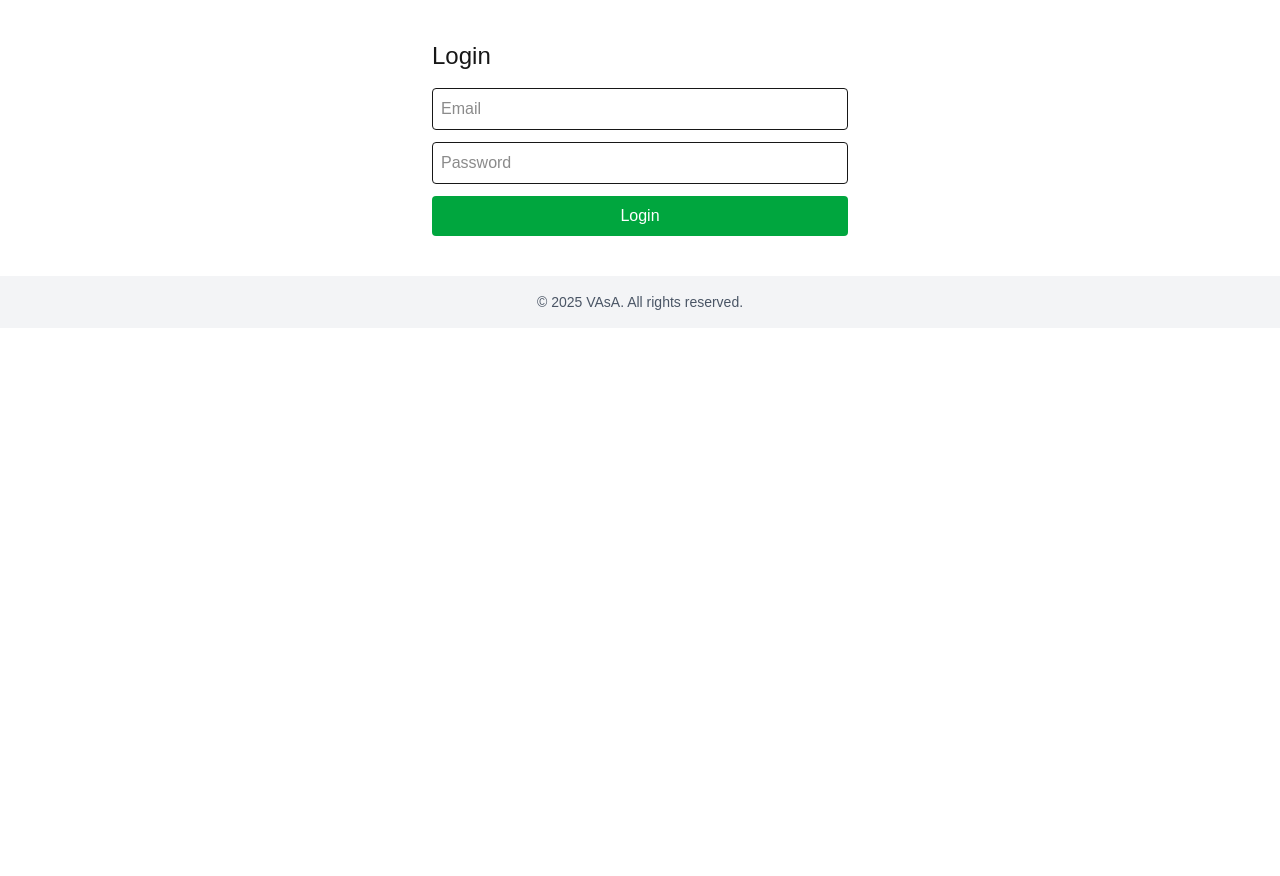
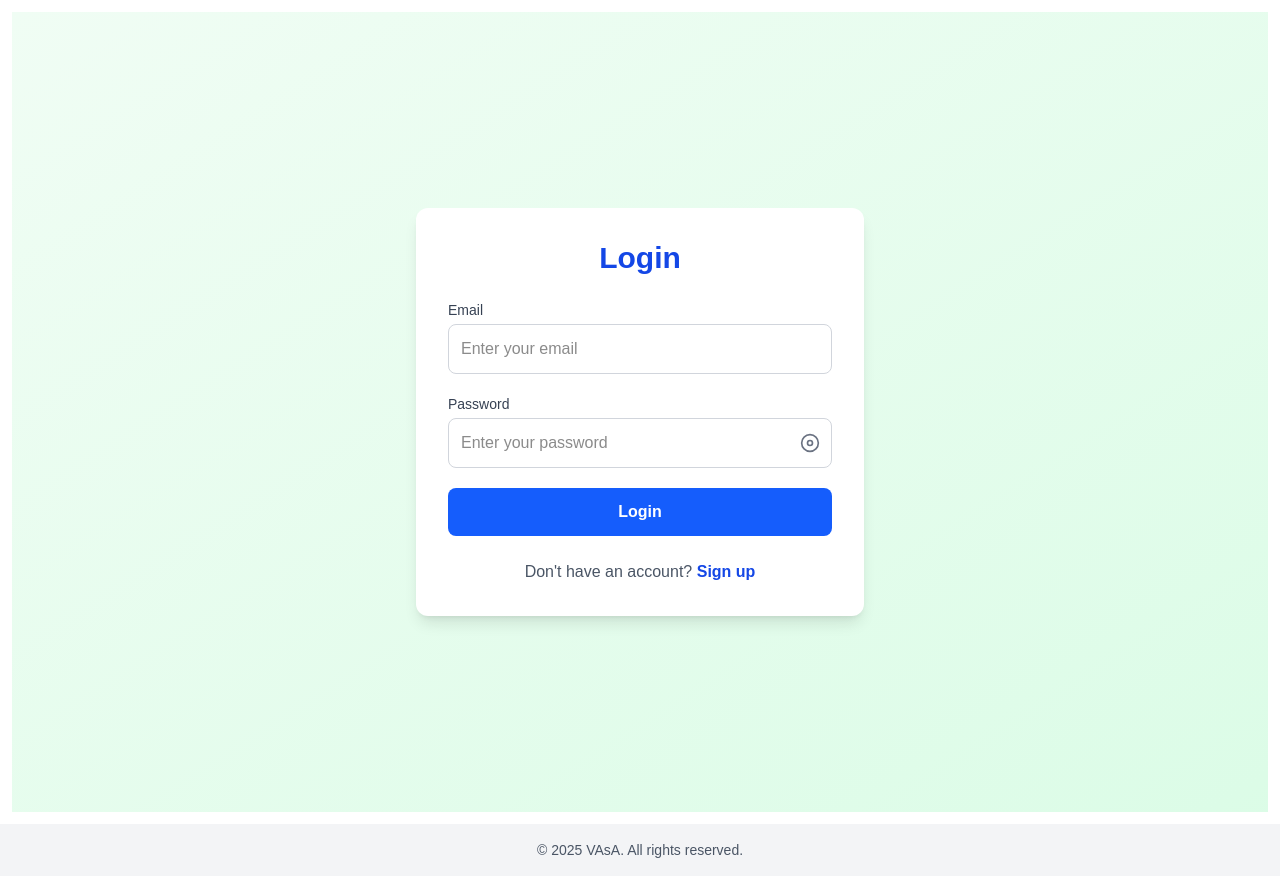
Before and after one commit to Kehinde13/vasa, a Next.js app: page /auth/login in a window 1280 px wide. Before the commit the page ends 800 px from the top, so only its background shows below. Built offline with nearby package versions, Linux system fonts and the light colour scheme.

Commit message:
updated styles

```diff
--- a/app/auth/login/page.tsx
+++ b/app/auth/login/page.tsx
@@ -2,15 +2,17 @@
 
 import { useState, ChangeEvent, FormEvent } from "react";
 import { useRouter } from "next/navigation";
+import Link from "next/link";
 import { loginUser, LoginPayload } from "../../lib/api";
-import { useAuth } from "../../context/AuthContext"; // ✅ import the context
+import { useAuth } from "../../context/AuthContext";
 
 export default function Login() {
   const router = useRouter();
-  const { login } = useAuth(); // ✅ get login function from context
+  const { login } = useAuth();
   const [form, setForm] = useState<LoginPayload>({ email: "", password: "" });
   const [loading, setLoading] = useState(false);
   const [error, setError] = useState<string | null>(null);
+  const [showPassword, setShowPassword] = useState(false);
 
   const handleChange = (e: ChangeEvent<HTMLInputElement>) => {
     setForm({ ...form, [e.target.name]: e.target.value });
@@ -29,10 +31,7 @@ export default function Login() {
 
       clearTimeout(timeout);
 
-      // ✅ use context to store auth
       login(user, token);
-
-      // ✅ redirect to dashboard
       router.push("/dashboard");
     // eslint-disable-next-line @typescript-eslint/no-explicit-any
     } catch (err: any) {
@@ -47,44 +46,86 @@ export default function Login() {
   };
 
   return (
-    <div className="max-w-md mx-auto p-4">
-      <h1 className="text-2xl mb-4">Login</h1>
+    <div className="min-h-screen p-2 flex items-center justify-center bg-gradient-to-br from-green-50 to-green-100">
+      <div className="w-full max-w-md bg-white rounded-xl shadow-lg p-8">
+        <h1 className="text-3xl font-bold mb-6 text-center text-blue-700">Login</h1>
 
         {error && (
-        <div className="bg-red-100 text-red-700 p-2 rounded mb-2">
+          <div className="bg-red-100 text-red-700 p-3 rounded mb-4 text-center">
             {error}
           </div>
         )}
 
-      <form onSubmit={handleSubmit} className="space-y-3">
+        <form onSubmit={handleSubmit} className="space-y-5">
+          <div>
+            <label htmlFor="email" className="block text-sm font-medium text-gray-700 mb-1">
+              Email
+            </label>
             <input
+              id="email"
               type="email"
               name="email"
-          placeholder="Email"
+              placeholder="Enter your email"
               value={form.email}
               onChange={handleChange}
               required
-          className="w-full p-2 border rounded"
+              className="w-full p-3 border border-gray-300 rounded-lg focus:outline-none focus:ring-2 focus:ring-green-400 transition"
               disabled={loading}
+              autoComplete="email"
             />
+          </div>
+          <div>
+            <label htmlFor="password" className="block text-sm font-medium text-gray-700 mb-1">
+              Password
+            </label>
+            <div className="relative">
               <input
-          type="password"
+                id="password"
+                type={showPassword ? "text" : "password"}
                 name="password"
-          placeholder="Password"
+                placeholder="Enter your password"
                 value={form.password}
                 onChange={handleChange}
                 required
-          className="w-full p-2 border rounded"
+                className="w-full p-3 border border-gray-300 rounded-lg focus:outline-none focus:ring-2 focus:ring-green-400 transition pr-12"
                 disabled={loading}
+                autoComplete="current-password"
               />
               <button
+                type="button"
+                tabIndex={-1}
+                className="absolute right-3 top-1/2 -translate-y-1/2 text-gray-500 hover:text-green-600 focus:outline-none"
+                onClick={() => setShowPassword((v) => !v)}
+                aria-label={showPassword ? "Hide password" : "Show password"}
+              >
+                {showPassword ? (
+                  <svg xmlns="http://www.w3.org/2000/svg" className="h-5 w-5" fill="none" viewBox="0 0 24 24" stroke="currentColor">
+                    <path strokeLinecap="round" strokeLinejoin="round" strokeWidth={2} d="M13.875 18.825A10.05 10.05 0 0112 19c-5.523 0-10-4.477-10-10 0-1.657.336-3.234.938-4.675M15 12a3 3 0 11-6 0 3 3 0 016 0zm6.062-4.675A9.956 9.956 0 0122 9c0 5.523-4.477 10-10 10a9.956 9.956 0 01-4.675-.938M3 3l18 18" />
+                  </svg>
+                ) : (
+                  <svg xmlns="http://www.w3.org/2000/svg" className="h-5 w-5" fill="none" viewBox="0 0 24 24" stroke="currentColor">
+                    <path strokeLinecap="round" strokeLinejoin="round" strokeWidth={2} d="M15 12a3 3 0 11-6 0 3 3 0 016 0zm7 0c0 5.523-4.477 10-10 10S2 17.523 2 12 6.477 2 12 2s10 4.477 10 10z" />
+                  </svg>
+                )}
+              </button>
+            </div>
+          </div>
+          <button
             type="submit"
-          className="w-full bg-green-600 text-white py-2 rounded cursor-pointer hover:bg-green-700 transition disabled:opacity-50"
+            className="w-full bg-blue-600 text-white py-3 rounded-lg font-semibold hover:bg-green-700 transition disabled:opacity-50"
             disabled={loading}
           >
             {loading ? "Logging in..." : "Login"}
           </button>
         </form>
+
+        <div className="mt-6 text-center text-gray-600">
+          Don&apos;t have an account?{" "}
+          <Link href="/auth/signup" className="text-blue-700 font-semibold hover:underline">
+            Sign up
+          </Link>
+        </div>
+      </div>
     </div>
   );
 }
--- a/app/auth/signup/page.tsx
+++ b/app/auth/signup/page.tsx
@@ -1,7 +1,7 @@
 'use client';
-// This file is a client component for user signup functionality in a Next.js application.
 import { useState, ChangeEvent, FormEvent } from 'react';
 import { useRouter } from 'next/navigation';
+import Link from 'next/link';
 import { registerUser, UserPayload } from '../../lib/api';
 
 export default function Signup() {
@@ -15,27 +15,38 @@ export default function Signup() {
     phone: '',
     timeZone: '',
   });
+  const [loading, setLoading] = useState(false);
 
   const handleChange = (e: ChangeEvent<HTMLInputElement | HTMLSelectElement>) =>
     setForm({ ...form, [e.target.name]: e.target.value });
 
   const handleSubmit = async (e: FormEvent) => {
     e.preventDefault();
+    setLoading(true);
     try {
       await registerUser(form);
       router.push('/auth/login');
     } catch {
       alert('Signup failed');
+    } finally {
+      setLoading(false);
     }
   };
 
   return (
-    <div className="max-w-md mx-auto p-4">
-      <h1 className="text-2xl mb-4">Sign Up</h1>
-      <form onSubmit={handleSubmit} className="space-y-3">
+    <div className="min-h-screen flex items-center justify-center bg-gradient-to-br from-blue-50 to-blue-100">
+      <div className="w-full my-4 max-w-md bg-white rounded-2xl shadow-xl p-8">
+        <h1 className="text-3xl font-bold text-blue-700 mb-2 text-center">Create your account</h1>
+        <p className="text-gray-500 mb-6 text-center">
+          Already have an account?{' '}
+          <Link href="/auth/login" className="text-blue-600 hover:underline font-medium">
+            Sign in
+          </Link>
+        </p>
+        <form onSubmit={handleSubmit} className="space-y-4">
           {['fullName', 'email', 'password', 'businessName', 'phone', 'timeZone'].map((field) => (
+            <div key={field}>
               <input
-            key={field}
                 type={
                   field === 'password'
                     ? 'password'
@@ -56,23 +67,32 @@ export default function Signup() {
                 value={form[field as keyof typeof form]}
                 onChange={handleChange}
                 required={field !== 'businessName' && field !== 'timeZone'}
-            className="w-full p-2 border rounded"
+                className="w-full px-4 py-3 border border-gray-200 rounded-lg focus:outline-none focus:ring-2 focus:ring-blue-400 transition"
+                autoComplete={field}
               />
+            </div>
           ))}
+          <div>
             <select
               name="role"
               value={form.role}
               onChange={handleChange}
-          className="w-full p-2 border rounded"
+              className="w-full px-4 py-3 border border-gray-200 rounded-lg focus:outline-none focus:ring-2 focus:ring-blue-400 transition bg-white"
             >
               <option value="VA">VA</option>
               <option value="Team Lead">Team Lead</option>
               <option value="Client">Client</option>
             </select>
-        <button type="submit" className="w-full bg-blue-600 text-white py-2 rounded">
-          Register
+          </div>
+          <button
+            type="submit"
+            disabled={loading}
+            className="w-full bg-blue-600 hover:bg-blue-700 text-white font-semibold py-3 rounded-lg shadow transition disabled:opacity-60"
+          >
+            {loading ? 'Registering...' : 'Register'}
           </button>
         </form>
       </div>
+    </div>
   );
 }
--- a/app/components/MobileSidebar.tsx
+++ b/app/components/MobileSidebar.tsx
@@ -58,7 +58,7 @@ export default function MobileSidebar({ isOpen, onClose }: Props) {
     <aside
       className={`
         fixed top-0 left-0 h-screen w-64 bg-white dark:bg-gray-800 dark:text-white border-r shadow-lg z-50
-        transform transition-transform flex flex-col justify-between
+        transform transition-transform flex flex-col justify-between overflow-y-scroll
         ${isOpen ? "translate-x-0" : "-translate-x-full"}
       `}
     >
--- a/app/dashboard/docs/page.tsx
+++ b/app/dashboard/docs/page.tsx
@@ -8,13 +8,13 @@ import {
 } from "lucide-react";
 import { useSession, signIn } from "next-auth/react";
 
-const API_KEY = process.env.GOOGLE_API_KEY!;
+const API_KEY = process.env.NEXT_PUBLIC_GOOGLE_API_KEY;
 
  /* const PICKER_CLIENT_ID = process.env.GOOGLE_CLIENT_ID; */
 
 if (!API_KEY) console.error("Missing GOOGLE_API_KEY");
 
- /* if (!PICKER_CLIENT_ID) console.error("Missing NEXT_PUBLIC_GOOGLE_CLIENT_ID"); */
+ /* if (!PICKER_CLIENT_ID) console.error("Missing GOOGLE_CLIENT_ID"); */
 
 declare global {
   interface Window {
@@ -372,7 +372,10 @@ export default function DocCentre() {
             </label>
 
              <button
-              onClick={openPicker}
+              onClick={ () => {
+                openPicker()
+                setShowModal(false);
+              }}
               className="flex items-center gap-2 border border-blue-600 text-blue-600 dark:text-blue-400 dark:border-blue-400 px-4 py-2 rounded hover:bg-blue-50 dark:hover:bg-blue-900/40"
             >
               <Cloud className="w-4 h-4" /> Connect Google Drive
--- a/app/layout.tsx
+++ b/app/layout.tsx
@@ -23,7 +23,7 @@ export default function RootLayout({ children }: { children: React.ReactNode })
       <body className={`${workSans.variable} ${workSans.variable} antialiased`}>
        <AuthProvider>
         <Providers>
-          <main className="p-6 bg-white dark:bg-gray-900">{children}</main>
+          <main className="p-3 bg-white dark:bg-gray-900">{children}</main>
         </Providers>
         </AuthProvider>
         <footer className="bg-gray-100 py-4 dark:bg-gray-800">
```
Also changed, not shown: app/page.tsx (+4 -4 lines). Lines whose indentation alone changed are shown as unchanged.
